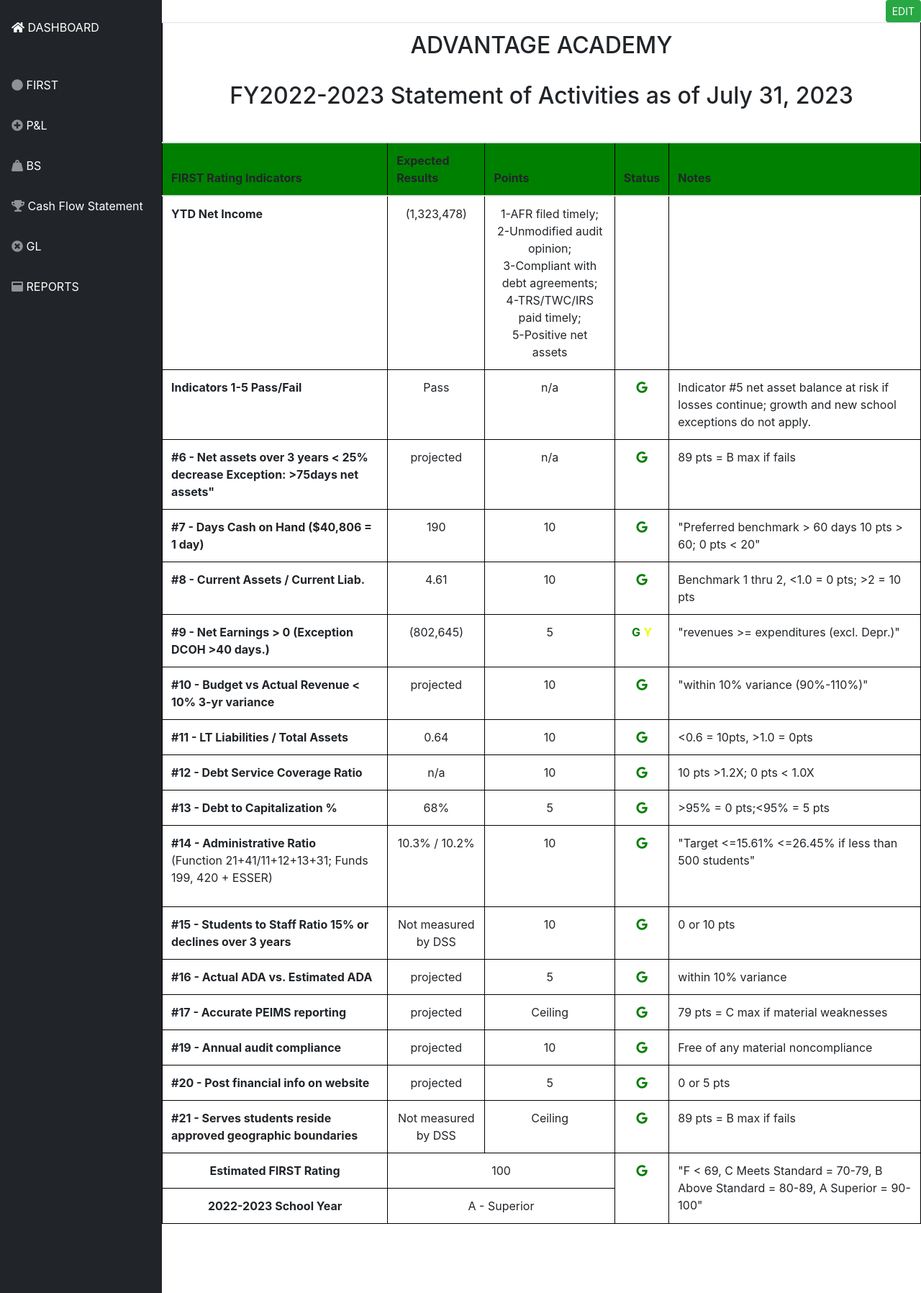
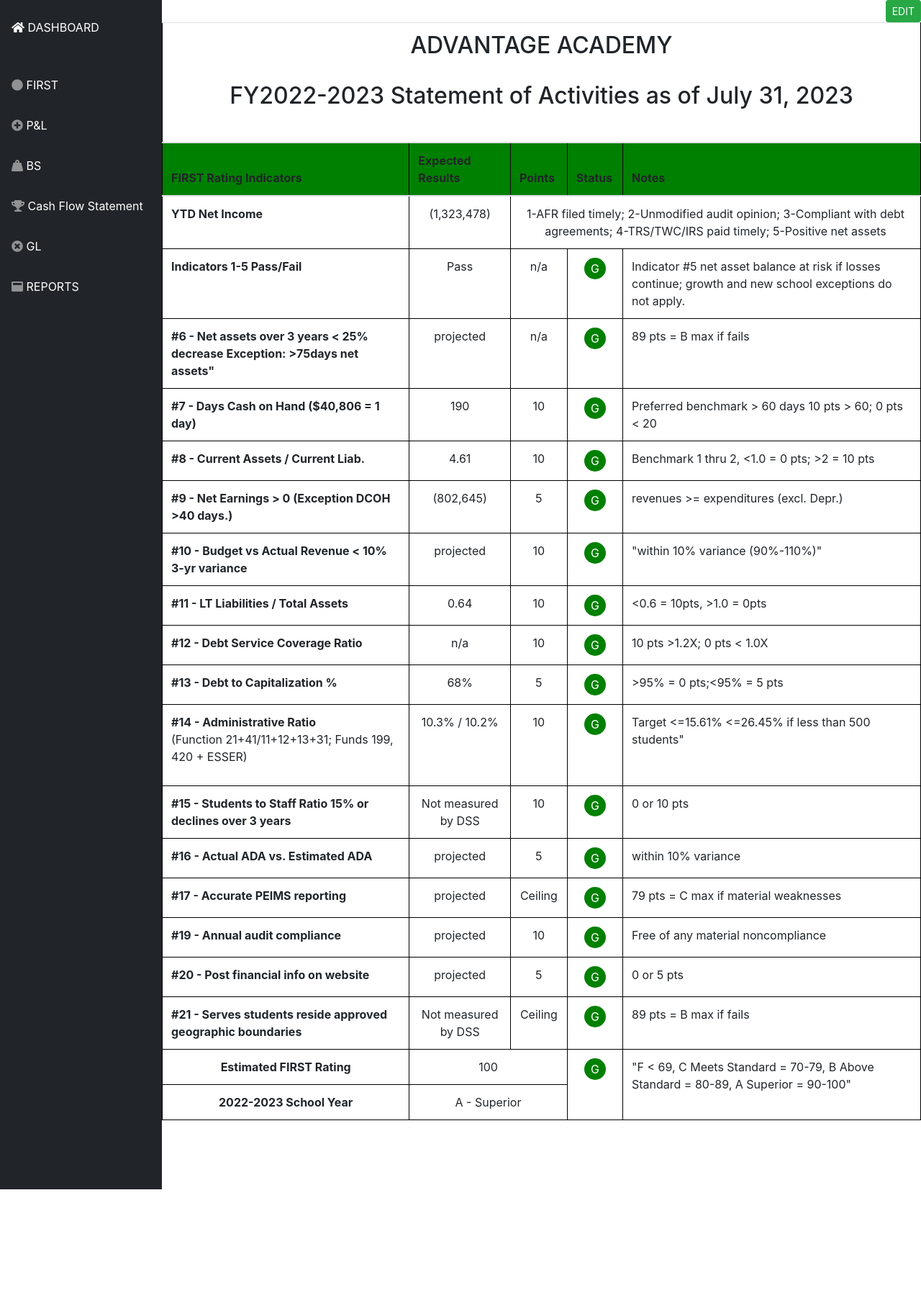
Before and after one commit to dss-edu/Financial, a Django app: page /first_advantage/ in a window 1280 px wide. Shown: the part 126-1922 px from the top of the page at 72% size. After the commit the page ends 1778 px from the top, so only its background shows below. Run offline with Django 3.2, Linux system fonts and the light colour scheme; some libraries are stand-ins or nearby versions.

Commit message:
update on table

```diff
--- /dev/null
+++ b/config/finance/static/css/first.css
@@ -0,0 +1,19 @@
+.green-circle, .yellow-circle{
+    display:flex;
+    border-radius: 50%;
+    text-align: center;
+    align-items: center;
+    justify-content: center;
+    margin: auto auto;
+    width: 30px;
+    height: 30px;
+}
+
+.green-circle {
+    background-color: green;
+    color:white;
+}
+
+.yelllow-circle{
+    background-color: yellow;
+}
--- a/config/finance/templates/dashboard/advantage/base.html
+++ b/config/finance/templates/dashboard/advantage/base.html
@@ -256,7 +256,7 @@
     });
 </script>
 <!-- for pdf-->
-<script src="https://cdnjs.cloudflare.com/ajax/libs/html2pdf.js/0.10.1/html2pdf.bundle.min.js"></script>
+<script src="https://cdnjs.cloudflare.com/ajax/libs/html2pdf.js/0.10.1/html2pdf.bundle.min.js" integrity="sha512-GsLlZN/3F2ErC5ifS5QtgpiJtWd43JWSuIgh7mbzZ8zBps+dvLusV+eNQATqgA/HdeKFVgA5v3S/cIrLF7QnIg==" crossorigin="anonymous" referrerpolicy="no-referrer"></script>
 
 <!-- for xls-->
 <script src="https://cdn.jsdelivr.net/npm/xlsx@0.17.1/dist/xlsx.full.min.js"></script>
--- a/config/finance/templates/dashboard/advantage/first_advantage.html
+++ b/config/finance/templates/dashboard/advantage/first_advantage.html
@@ -38,12 +38,9 @@
     background-color: green;
 
   }
+</style>
 
-
-
-
-
-</style>
+<link rel="stylesheet" href="{% static 'css/first.css' %}">
   {% endblock %}
 
 </head>
@@ -192,15 +189,15 @@
       <tr>
         <td><strong>YTD Net Income </strong></td>
         <td style="text-align:center;">(1,323,478)</td>
-        <td style="text-align:center;">1-AFR filed timely;<br> 2-Unmodified audit opinion;<br> 3-Compliant with debt agreements;<br> 4-TRS/TWC/IRS paid timely;<br> 5-Positive net assets</td>
-        <td style="text-align:center;"></td>
-        <td></td>
+        <td colspan="3" style="text-align:center;">1-AFR filed timely; 2-Unmodified audit opinion; 3-Compliant with debt agreements; 4-TRS/TWC/IRS paid timely; 5-Positive net assets</td>
+        <!-- <td style="text-align:center;"></td> -->
+        <!-- <td></td> -->
       </tr>
       <tr>
         <td><strong>Indicators 1-5 Pass/Fail</strong></td>
         <td style="text-align:center;">Pass</td>
         <td style="text-align:center;">n/a</td>
-        <td style="text-align:center;"><i class="fab fa-google" style="color: #077e09;"></i></td>
+        <td style="text-align:center;"><p class="green-circle">G</p></td>
         <td>Indicator #5 net asset balance at risk if losses continue; growth and new school exceptions do not apply.</td>
       </tr>
       <tr>
@@ -208,7 +205,7 @@
           Exception: >75days net assets"</strong></td>
         <td style="text-align:center;">projected</td>
         <td style="text-align:center;">n/a</td>
-        <td style="text-align:center;"><i class="fab fa-google" style="color: #077e09;"></i></td>
+        <td style="text-align:center;"><p class="green-circle">G</p></td>
         <td>89 pts = B max if fails
         </td>
       </tr>
@@ -219,18 +216,15 @@
         </td>
         <td style="text-align:center;">10
         </td>
-        <td style="text-align:center;"><i class="fab fa-google" style="color: #077e09;"></i></td>
-        <td>"Preferred benchmark > 60 days
-          10 pts > 60; 0 pts < 20"
-
-        </td>
+        <td style="text-align:center;"><p class="green-circle">G</p></td>
+        <td>Preferred benchmark &gt; 60 days 10 pts &gt; 60; 0 pts &lt; 20 </td>
       </tr>
       <tr>
         <td><strong>#8 - Current Assets / Current Liab.</strong></td>
         <td style="text-align:center;">4.61</td>
         <td style="text-align:center;">10
         </td>
-        <td style="text-align:center;"><i class="fab fa-google" style="color: #077e09;"></i></td>
+        <td style="text-align:center;"><p class="green-circle">G</p></td>
         <td>Benchmark 1 thru 2, <1.0 = 0 pts; >2 = 10 pts</td>
       </tr>
       <tr>
@@ -238,9 +232,11 @@
         <td style="text-align:center;">(802,645)</td>
         <td style="text-align:center;">5
         </td>
-        <td style="text-align:center;"><strong style="color: #077e09;">G</strong> <strong  style="color: #eeff00;">Y</strong></td>
-        <td>"revenues >= expenditures
-          (excl. Depr.)"
+        <td style="text-align:center;"><p class="green-circle">G</p></td>
+        <td>revenues &gt;= expenditures
+          (excl. Depr.)
+        </td>
+
 
       </tr>
       <tr>
@@ -249,7 +245,7 @@
         <td style="text-align:center;">10
 
         </td>
-        <td style="text-align:center;"><i class="fab fa-google" style="color: #077e09;"></i></td>
+        <td style="text-align:center;"><p class="green-circle">G</p></td>
         <td>"within 10% variance
           (90%-110%)"
 
@@ -259,21 +255,21 @@
         <td><strong>#11 - LT Liabilities / Total Assets</strong></td>
         <td style="text-align:center;">0.64</td>
         <td style="text-align:center;">10</td>
-        <td style="text-align:center;"><i class="fab fa-google" style="color: #077e09;"></i></td>
+        <td style="text-align:center;"><p class="green-circle">G</p></td>
         <td> <0.6 = 10pts, >1.0 = 0pts</td>
       </tr>
       <tr>
         <td><strong>#12 - Debt Service Coverage Ratio</strong></td>
         <td style="text-align:center;">n/a</td>
         <td style="text-align:center;">10</td>
-        <td style="text-align:center;"><i class="fab fa-google" style="color: #077e09;"></i></td>
+        <td style="text-align:center;"><p class="green-circle">G</p></td>
         <td> 10 pts >1.2X; 0 pts < 1.0X</td>
       </tr>
       <tr>
         <td><strong>#13 - Debt to Capitalization %</strong></td>
         <td style="text-align:center;">68%</td>
         <td style="text-align:center;">5</td>
-        <td style="text-align:center;"><i class="fab fa-google" style="color: #077e09;"></i></td>
+        <td style="text-align:center;"><p class="green-circle">G</p></td>
         <td> >95% = 0 pts;<95% = 5 pts </td>
 
       </tr>
@@ -283,9 +279,9 @@
           </strong><p>(Function 21+41/11+12+13+31; Funds 199, 420 + ESSER)<p></td>
         <td style="text-align:center;">10.3% / 10.2%</td>
         <td style="text-align:center;">10</td>
-        <td style="text-align:center;"><i class="fab fa-google" style="color: #077e09;"></i></td>
-        <td> "Target <=15.61%
-          <=26.45% if less than 500 students"
+        <td style="text-align:center;"><p class="green-circle">G</p></td>
+        <td> Target &lt;=15.61%
+          &lt;=26.45% if less than 500 students"
            </td>
 
       </tr>
@@ -293,7 +289,7 @@
         <td><strong>#15 - Students to Staff Ratio 15% or declines over 3 years</strong></td>
         <td style="text-align:center;">Not measured by DSS</td>
         <td style="text-align:center;">10</td>
-        <td style="text-align:center;"><i class="fab fa-google" style="color: #077e09;"></i></td>
+        <td style="text-align:center;"><p class="green-circle">G</p></td>
         <td>0  or 10 pts
 
            </td>
@@ -303,7 +299,7 @@
         <td><strong>#16 - Actual ADA vs. Estimated ADA</strong></td>
         <td style="text-align:center;">projected</td>
         <td style="text-align:center;">5</td>
-        <td style="text-align:center;"><i class="fab fa-google" style="color: #077e09;"></i></td>
+        <td style="text-align:center;"><p class="green-circle">G</p></td>
         <td>within 10% variance</td>
 
       </tr>
@@ -311,7 +307,7 @@
         <td><strong>#17 - Accurate PEIMS reporting</strong></td>
         <td style="text-align:center;">projected</td>
         <td style="text-align:center;">Ceiling</td>
-        <td style="text-align:center;"><i class="fab fa-google" style="color: #077e09;"></i></td>
+        <td style="text-align:center;"><p class="green-circle">G</p></td>
         <td>79 pts = C max if material weaknesses</td>
 
       </tr>
@@ -320,7 +316,7 @@
         </strong></td>
         <td style="text-align:center;">projected</td>
         <td style="text-align:center;">10</td>
-        <td style="text-align:center;"><i class="fab fa-google" style="color: #077e09;"></i></td>
+        <td style="text-align:center;"><p class="green-circle">G</p></td>
         <td>Free of any material noncompliance
         </td>
 
@@ -329,7 +325,7 @@
         <td><strong>#20 - Post financial info on website</strong></td>
         <td style="text-align:center;">projected</td>
         <td style="text-align:center;">5</td>
-        <td style="text-align:center;"><i class="fab fa-google" style="color: #077e09;"></i></td>
+        <td style="text-align:center;"><p class="green-circle">G</p></td>
         <td>0 or 5 pts</td>
 
       </tr>
@@ -337,7 +333,7 @@
         <td><strong>#21 - Serves students reside approved geographic boundaries</strong></td>
         <td style="text-align:center;">Not measured by DSS</td>
         <td style="text-align:center;">Ceiling</td>
-        <td style="text-align:center;"><i class="fab fa-google" style="color: #077e09;"></i></td>
+        <td style="text-align:center;"><p class="green-circle">G</p></td>
         <td >89 pts = B max if fails</td>
 
       </tr>
@@ -345,7 +341,7 @@
         <td style="text-align:center;"><strong>Estimated FIRST Rating</strong></td>
         <td colspan = "2" style="text-align:center;">100	</td>
 
-        <td rowspan="2" style="text-align:center;"><i class="fab fa-google" style="color: #077e09;"></i></td>
+        <td rowspan="2" style="text-align:center;"><p class="green-circle">G</p></td>
         <td  rowspan="2">"F < 69, C Meets Standard = 70-79,
           B Above Standard = 80-89,
           A Superior = 90-100"
```
Also changed, not shown: config/finance/static/js/reports.js (+19 -22 lines), config/finance/templates/dashboard/advantage/reports_advantage.html (+23 -7 lines).
